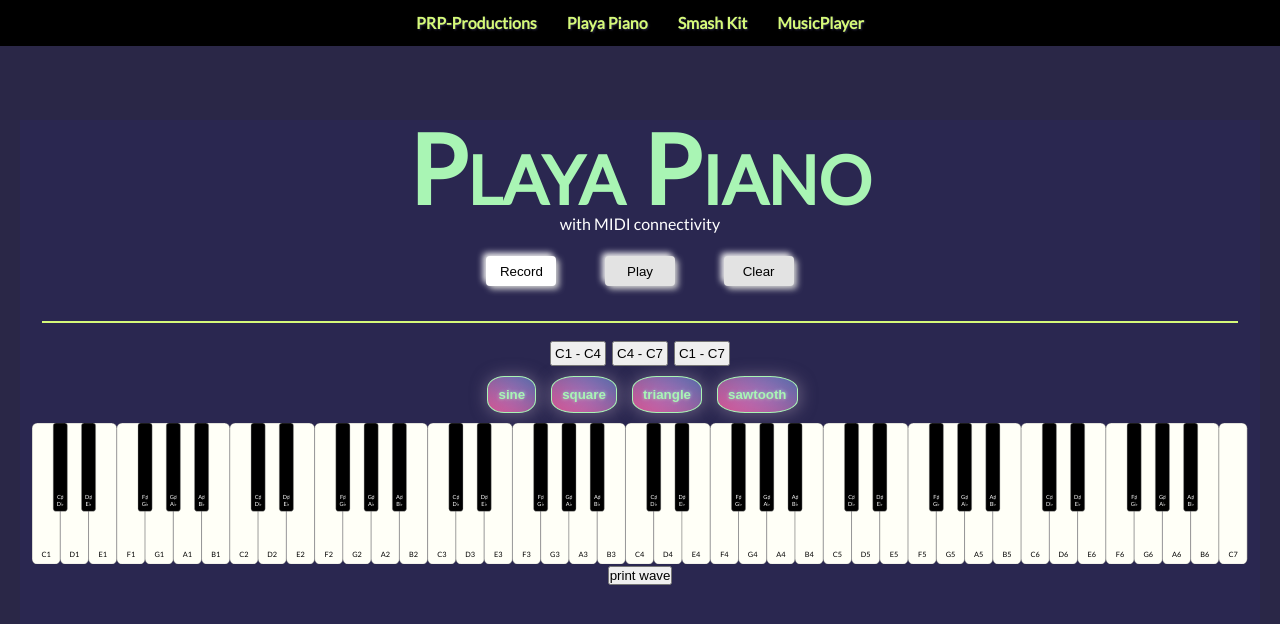
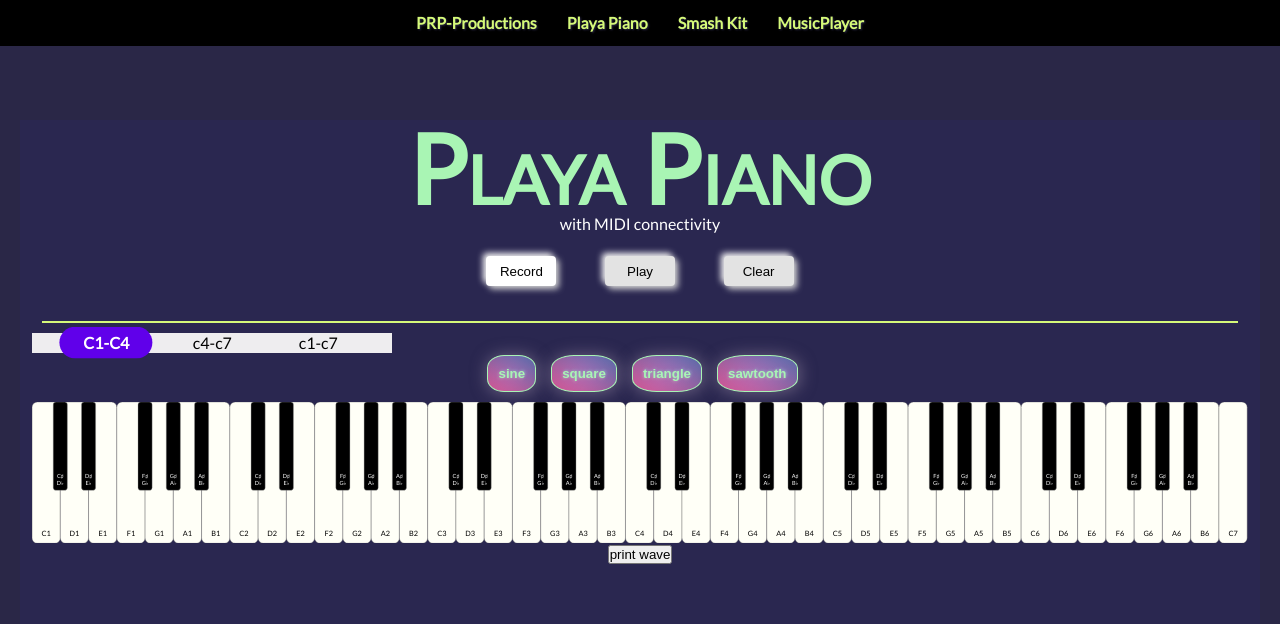
Before and after one commit to prp-productions/prp-productions, a React (Create React App) app: page /midiKeyboard in a window 1280 px wide. Shown: the top 624 px of the page. Built offline with nearby package versions, Linux system fonts and the light colour scheme.

Commit message:
slider works

```diff
--- a/src/components/Piano.js
+++ b/src/components/Piano.js
@@ -10,6 +10,10 @@ const audioManager = new AudioManager();
 
 export const Piano = () => {
   const [waveform, setWaveform] = useState("square");
+  // current and optionIndex are for button styling purposes:
+  const [current, setCurrent] = useState(1);
+  const [optionIndex, setOptionIndex] = useState();
+
   const [range, setRange] = useState(["C1", "C7"]);
   let svg = null;
   const allNaturalNotes = getAllNaturalNotes(range);
@@ -24,6 +28,11 @@ export const Piano = () => {
 
   const handleChooseWaveform = (waveform) => {
     setWaveform(waveform);
+  };
+  const handleRange = (number, rangeValue) => {
+    setOptionIndex(number);
+    setCurrent(optionIndex);
+    setRange(rangeValue);
   };
 
   const createMainSvg = () => {
@@ -269,15 +278,28 @@ export const Piano = () => {
       <RecordingManager audioManager={audioManager} />
 
       <div className="range-container">
-        <button className="range-button" onClick={() => setRange(["C1", "C4"])}>
-          C1 - C4
-        </button>
-        <button className="range-button" onClick={() => setRange(["C4", "C7"])}>
-          C4 - C7
-        </button>
-        <button className="range-button" onClick={() => setRange(["C1", "C7"])}>
-          C1 - C7
-        </button>
+        <div className="bar bar-grey">
+          <div className="option" onClick={() => handleRange(1, ["C1", "C4"])}>
+            c1-c4
+          </div>
+          <div className="option" onClick={() => handleRange(2, ["C4", "C7"])}>
+            c4-c7
+          </div>
+          <div className="option" onClick={() => handleRange(3, ["C1", "C7"])}>
+            c1-c7
+          </div>
+        </div>
+        <div
+          className={`bar-outer${optionIndex < current ? " right" : ""}${
+            optionIndex > current ? " left" : ""
+          } bar-outer pos${optionIndex}`}
+        >
+          <div className="bar bar-purple">
+            <div className="option selected">C1-C4</div>
+            <div className="option selected">C4-C7</div>
+            <div className="option selected">C1-C7</div>
+          </div>
+        </div>
       </div>
       <div className="waveform-button-container">
         <button
--- a/src/styles/piano.css
+++ b/src/styles/piano.css
@@ -71,13 +71,192 @@
 }
 
 .range-container {
-  padding: 5px;
-  justify-content: space-around 20px;
+  align-items: center;
+  background: #eeedef;
+  display: flex;
+  height: 20px;
+  justify-content: center;
+  position: relative;
+  width: 360px;
 }
+.bar {
+  align-items: center;
+  box-sizing: border-box;
+  display: flex;
+  height: 32px;
+  left: 0;
+  padding: 0 21px;
+  position: absolute;
+  width: 100%;
+}
+.selected {
+  font-weight: bold;
+}
+.bar-purple {
+  background: #6000ea;
+  color: white;
 
-.range-button {
-  padding: 3px;
-  margin: 3px;
+  clip-path: polygon(
+    360px 0,
+    360px 32px,
+    43px 32px,
+    39.775442px 31.67494px,
+    36.772078px 30.74264px,
+    34.054248px 29.26745px,
+    31.686292px 27.31371px,
+    29.732549px 24.94575px,
+    28.257359px 22.22792px,
+    27.325063px 19.22456px,
+    27px 16px,
+    27.325063px 12.77544px,
+    28.257359px 9.77208px,
+    29.732549px 7.05425px,
+    31.686292px 4.68629px,
+    34.054248px 2.73255px,
+    36.772078px 1.25736px,
+    39.775442px 0.32506px,
+    43px 0
+  );
+  transition: clip-path 200ms cubic-bezier(0.4, 0, 0.2, 1);
+}
+.option {
+  cursor: pointer;
+  line-height: 142px;
+  text-align: center;
+  width: 33.33%;
+}
+.bar-outer {
+  clip-path: polygon(0 0, 120px 0, 120px 32px, 0 32px);
+  clip-path: polygon(
+    0 0,
+    0 32px,
+    104px 32px,
+    107.22456px 31.67494px,
+    110.22792px 30.74264px,
+    112.94575px 29.26745px,
+    115.31371px 27.31371px,
+    117.26745px 24.94575px,
+    118.74264px 22.22792px,
+    119.67494px 19.22456px,
+    120px 16px,
+    119.67494px 12.77544px,
+    118.74264px 9.77208px,
+    117.26745px 7.05425px,
+    115.31371px 4.68629px,
+    112.94575px 2.73255px,
+    110.22792px 1.25736px,
+    107.22456px 0.32506px,
+    104px 0
+  );
+  height: 32px;
+  pointer-events: none;
+  transition: clip-path 200ms cubic-bezier(0.4, 0, 0.2, 1);
+  width: 100%;
+}
+.bar-outer.pos2 .bar-purple {
+  clip-path: polygon(
+    360px 0,
+    360px 32px,
+    149px 32px,
+    145.775442px 31.67494px,
+    142.772078px 30.74264px,
+    140.054248px 29.26745px,
+    137.686292px 27.31371px,
+    135.732549px 24.94575px,
+    134.257359px 22.22792px,
+    133.325063px 19.22456px,
+    133px 16px,
+    133.325063px 12.77544px,
+    134.257359px 9.77208px,
+    135.732549px 7.05425px,
+    137.686292px 4.68629px,
+    140.054248px 2.73255px,
+    142.772078px 1.25736px,
+    145.775442px 0.32506px,
+    149px 0
+  );
+}
+.bar-outer.pos2 {
+  clip-path: polygon(
+    0 0,
+    0 32px,
+    210px 32px,
+    213.22456px 31.67494px,
+    216.22792px 30.74264px,
+    218.94575px 29.26745px,
+    221.31371px 27.31371px,
+    223.26745px 24.94575px,
+    224.74264px 22.22792px,
+    225.67494px 19.22456px,
+    226px 16px,
+    225.67494px 12.77544px,
+    224.74264px 9.77208px,
+    223.26745px 7.05425px,
+    221.31371px 4.68629px,
+    218.94575px 2.73255px,
+    216.22792px 1.25736px,
+    213.22456px 0.32506px,
+    210px 0
+  );
+}
+.bar-outer.pos3 .bar-purple {
+  clip-path: polygon(
+    360px 0,
+    360px 32px,
+    256px 32px,
+    252.775442px 31.67494px,
+    249.772078px 30.74264px,
+    247.054248px 29.26745px,
+    244.686292px 27.31371px,
+    242.732549px 24.94575px,
+    241.257359px 22.22792px,
+    240.325063px 19.22456px,
+    240px 16px,
+    240.325063px 12.77544px,
+    241.257359px 9.77208px,
+    242.732549px 7.05425px,
+    244.686292px 4.68629px,
+    247.054248px 2.73255px,
+    249.772078px 1.25736px,
+    252.775442px 0.32506px,
+    256px 0
+  );
+}
+.bar-outer.pos3 {
+  clip-path: polygon(0 0, 333px 0, 333px 32px, 0 32px);
+  clip-path: polygon(
+    0 0,
+    0 32px,
+    317px 32px,
+    320.22456px 31.67494px,
+    323.22792px 30.74264px,
+    325.94575px 29.26745px,
+    328.31371px 27.31371px,
+    330.26745px 24.94575px,
+    331.74264px 22.22792px,
+    332.67494px 19.22456px,
+    333px 16px,
+    332.67494px 12.77544px,
+    331.74264px 9.77208px,
+    330.26745px 7.05425px,
+    328.31371px 4.68629px,
+    325.94575px 2.73255px,
+    323.22792px 1.25736px,
+    320.22456px 0.32506px,
+    317px 0
+  );
+}
+.bar-outer.left .bar-purple {
+  transition-delay: 0;
+}
+.bar-outer.left {
+  transition-delay: 80ms;
+}
+.bar-outer.right .bar-purple {
+  transition-delay: 80ms;
+}
+.bar-outer.right {
+  transition-delay: 0;
 }
 
 .waveform-button-container {
```
